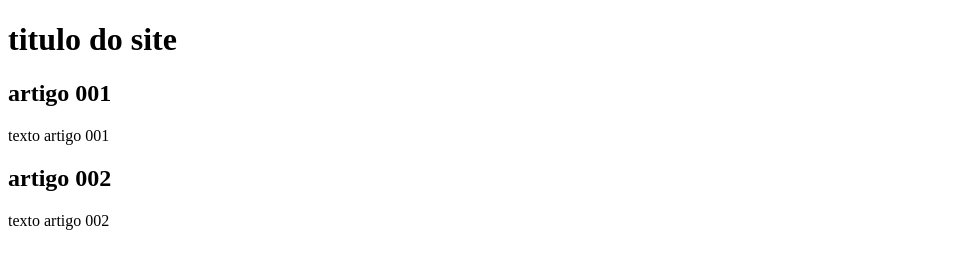
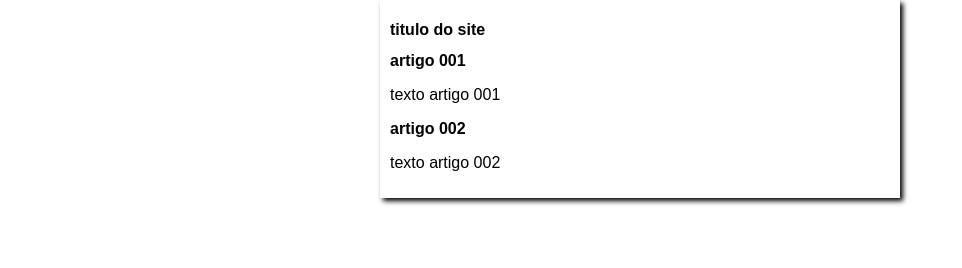
Before and after one commit to Rbreno/projeto-site, a plain HTML site: page index.html in a window 1280 px wide. Shown: the whole page, without its empty margins (0-962 px from the left). Drawn offline with Linux system fonts and the light colour scheme.

Commit message:
iniciei o designer

```diff
--- /dev/null
+++ b/estilos/stye.css
@@ -0,0 +1,12 @@
+*{
+    font-family: Arial, Helvetica, sans-serif;
+font-size: 16px;
+
+}
+    body{
+background-color: white;
+width: 500px;
+margin: auto;
+padding: 10px;
+box-shadow: 3px 3px 5px rgba(0, 0, 0.473);
+    }
--- a/index.html
+++ b/index.html
@@ -5,6 +5,7 @@
     <meta http-equiv="X-UA-Compatible" content="IE=edge">
     <meta name="viewport" content="width=device-width, initial-scale=1.0">
     <title>titulo do site</title>
+    <link rel="stylesheet" href="estilos/stye.css">
 </head>
 <body>
     <main>
```
